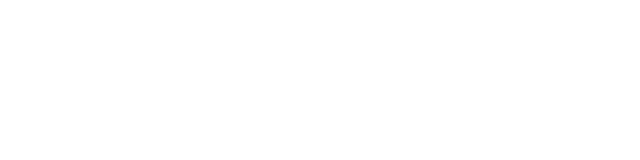
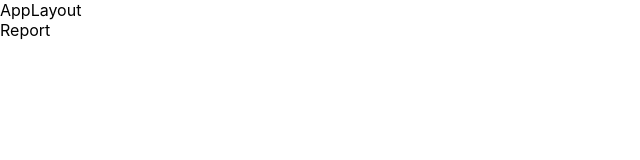
Before and after one commit to tatata-usa/household-book-app, a React (Create React App) app: page /report in a window 1280 px wide. Shown: the top 160 px of the page, without its empty margins (0-640 px from the left). Built offline with nearby package versions, Linux system fonts and the light colour scheme; the HTML template or start-up script is replaced by a standard one.

Commit message:
雛形ページ作成

```diff
--- a/package.json
+++ b/package.json
@@ -12,6 +12,7 @@
     "@types/react-dom": "^18.3.0",
     "react": "^18.3.1",
     "react-dom": "^18.3.1",
+    "react-router-dom": "^6.28.0",
     "react-scripts": "5.0.1",
     "typescript": "^4.9.5",
     "web-vitals": "^2.1.4"
--- a/src/App.tsx
+++ b/src/App.tsx
@@ -1,10 +1,23 @@
 import React from 'react';
 import './App.css';
+import { Route, BrowserRouter as Router, Routes } from 'react-router-dom';
+import Home from './pages/Home';
+import Report from './pages/Report';
+import NoMatch from './pages/NoMatch';
+import AppLayout from './component/AppLayout';
 
 function App() {
   return (
-    <div className="App">
-    </div>
+    <Router>
+      <Routes>
+        <Route path="/" element={<AppLayout />}>
+          <Route index element={<Home />}></Route>
+          <Route path='/report' element={<Report />}></Route>
+          <Route path='/*' element={<NoMatch />}></Route>
+          </Route>
+      </Routes>
+    </Router>
+
   );
 }
 
--- /dev/null
+++ b/src/component/AppLayout.tsx
@@ -0,0 +1,13 @@
+import React from 'react'
+import { Outlet } from 'react-router-dom'
+
+const AppLayout = () => {
+  return (
+    <>
+    <div>AppLayout</div>
+    <Outlet />
+    </>
+  )
+}
+
+export default AppLayout
--- /dev/null
+++ b/src/pages/Home.tsx
@@ -0,0 +1,9 @@
+import React from 'react'
+
+const Home = () => {
+  return (
+    <div>Home</div>
+  )
+}
+
+export default Home
--- /dev/null
+++ b/src/pages/NoMatch.tsx
@@ -0,0 +1,9 @@
+import React from 'react'
+
+const NoMatch = () => {
+  return (
+    <div>このページは存在しません。</div>
+  )
+}
+
+export default NoMatch
--- /dev/null
+++ b/src/pages/Report.tsx
@@ -0,0 +1,9 @@
+import React from 'react'
+
+const Report = () => {
+  return (
+    <div>Report</div>
+  )
+}
+
+export default Report
```
Also changed, not shown: 1 other file (tests, documents, lock files or other folders).
